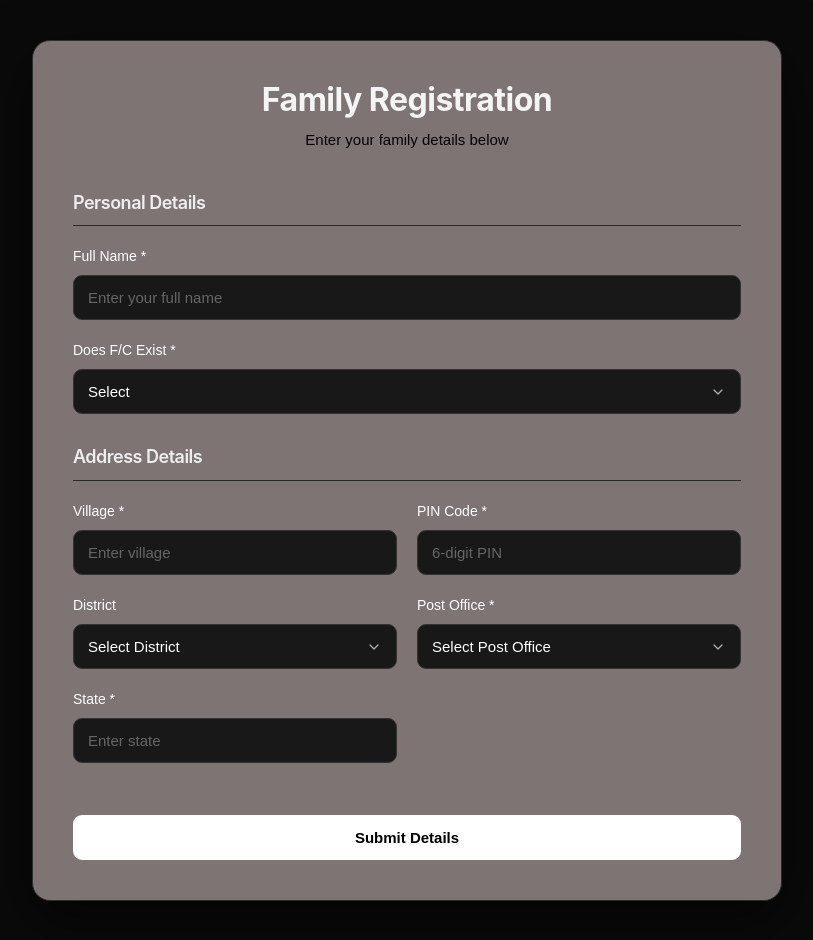
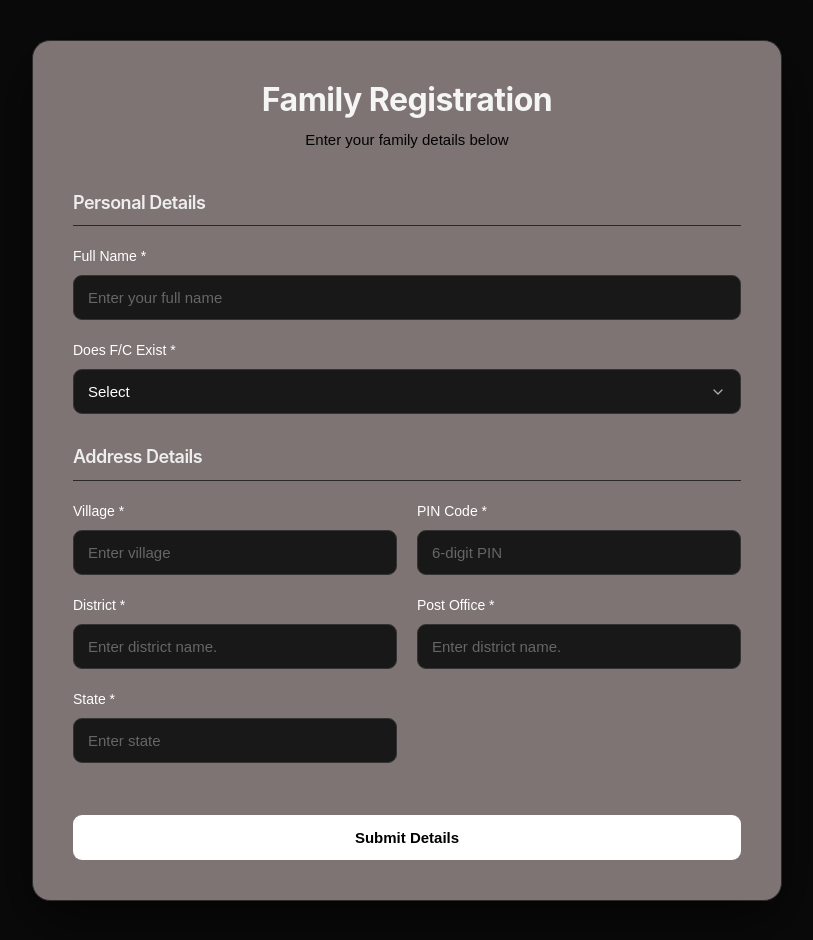
Before and after one commit to Pranab4321/FamilyCode, a React (Vite) app in the folder frontend/: page / in a window 1280 px wide. Shown: the whole page, without its empty margins (233-1046 px from the left). Built offline with nearby package versions, Linux system fonts and the light colour scheme.

Commit message:
New correction

```diff
--- a/frontend/src/pages/FamilyForm.jsx
+++ b/frontend/src/pages/FamilyForm.jsx
@@ -70,6 +70,7 @@ const handlePincodeChange = async (e) => {
           district: "",
           state: "",
           city: "",
+          postOffice: "",
         }));
       }
 
@@ -174,8 +175,32 @@ console.log("Api datas are", districts);
                 />
               </div>
 
-              <div className="form-group">
-              <label htmlFor="district">District</label>
+              <div className="form-group pin-group">
+                <label htmlFor="pinCode">District *</label>
+                <input
+                  type="text"
+                  id="district"
+                  name="district"
+                  placeholder="Enter district name."
+                  required
+                />
+              </div>
+
+              <div className="form-group pin-group">
+                <label htmlFor="pinCode">Post Office *</label>
+                <input
+                  type="text"
+                  id="postOffice"
+                  name="postOffice"
+                  placeholder="Enter district name."
+                  required
+                />
+              </div>
+
+
+
+              {/* <div className="form-group">
+              <label htmlFor="district">District *</label>
               <select
                 value={formDatas.district}
                 onChange={(e) =>
@@ -217,7 +242,7 @@ console.log("Api datas are", districts);
                     </option>
                   ))}
                 </select>
-              </div>
+              </div> */}
 
               <div className="form-group">
                 <label htmlFor="state">State *</label>
@@ -225,7 +250,6 @@ console.log("Api datas are", districts);
                   type="text"
                   id="state"
                   name="state"
-                  value={formDatas.state}
                   placeholder="Enter state"
                   required
                 />
```
